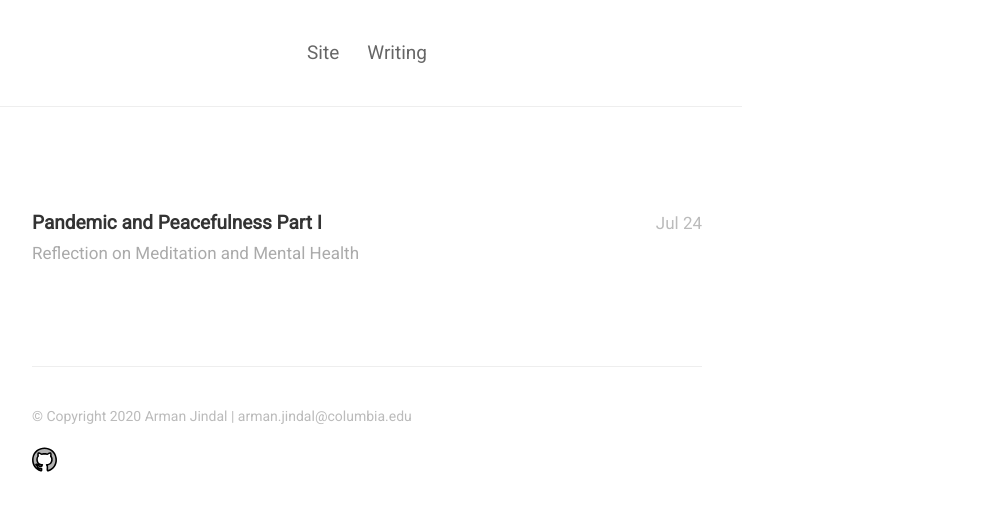
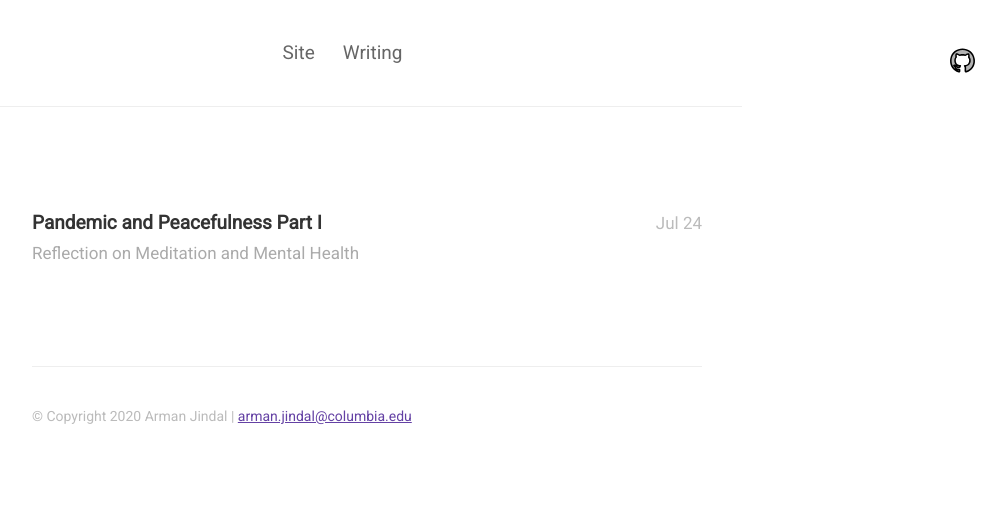
Before and after one commit to armanjindal/armanjindal.github.io, a Jekyll site: the page built from index.html, in a window 1280 px wide. Shown: the top 511 px of the page, without its empty margins (273-1279 px from the left). Built offline with Jekyll 4.4.1, drawn with Linux system fonts in a browser that asks for light colours; nearby versions of some CDN libraries; the list of posts is cut into pages by our own code.

Commit message:
css styling changes

```diff
--- a/_includes/footer.html
+++ b/_includes/footer.html
@@ -1,6 +1,3 @@
 <footer id="footer">
-    <p class="small">© Copyright {{ site.time | date: '%Y' }} {{ site.author }} | arman.jindal@columbia.edu</p>
-    <a href="https://github.com/armanjindal">
-        <img src="../assets/images/giticon.svg" width="25px" height="25px">
-    </a>
+    <p class="small">© Copyright {{ site.time | date: '%Y' }} {{ site.author }} | <a href="mailto:arman.jindal@columbia.edu">arman.jindal@columbia.edu</a></p>
 </footer>
--- a/_includes/navigation.html
+++ b/_includes/navigation.html
@@ -4,4 +4,7 @@
     <!-- <a href="{{ "/" | relative_url  }}reading">Reading </a>
     <a href="{{ "/" | relative_url  }}notes"> Notes </a> -->
     <!-- <a class="cta" href="{{ "/" | relative_url  }}feed.xml">Subscribe</a> -->
+    <a class=git-nav-icon href=https://github.com/armanjindal>
+        <img src="https://armanjindal.github.io/assets/images/giticon.svg" width="25px" height="25px">
+    </a>
 </nav>
--- a/_layouts/post.html
+++ b/_layouts/post.html
@@ -12,7 +12,7 @@ archive: true
         {{content}}
     </section>
 </article>
-<footer id="post-meta" class="clearfix">
+<!-- <footer id="post-meta" class="clearfix">
         <div>
             <span class="dark">{{ site.author }}</span>
             <span>{{ site.description }}</span>
@@ -22,7 +22,7 @@ archive: true
     <section id="sharing">
         {% include share.html %}
     </section>
-</footer>
+</footer> -->
 
 <!-- Disqus comments -->
 {% if site.disqus %}
@@ -43,3 +43,5 @@ archive: true
         {% endfor %}
     </ul>
 {% endif %}
+
+{% include footer.html %}
--- a/assets/css/style.css
+++ b/assets/css/style.css
@@ -58,16 +58,14 @@ body {
 }
 
 h1 {
-	font-weight: 400;
-	letter-spacing: 0px;
-	font-size: 20px;
-	color: #222;
+    margin-bottom: 20px;
+    color: #6441A4;
+    font: 300 32px/1.4em "Roboto", Helvetica,Arial,sans-serif;
 }
 
 h2 {
-	font-family: 'Roboto', sans-serif;
-	font: 19px/1.3em;
-	color: rgba(30, 32, 37, 0.71);
+    font: 300 24px/1.5 "Roboto",Helvetica,Arial,sans-serif;
+    font-weight: 500;
 }
 
 .profile #wrapper {
@@ -108,9 +106,7 @@ h2 {
 	  font-style: normal;
 
 }
-.post-subtitle{
-	font-stretch: condensed;
-}
+
 nav.main-nav {
 	padding: 40px 20px 0;
 	/*max-width: 600px;*/
@@ -142,7 +138,9 @@ nav.main-nav a.cta {
 	color: #fff;
 	margin-left: 12px;
 }
-
+.git-nav-icon{
+    float: right;
+}
 #wrapper {
   max-width:750px;
   margin: 0 auto;
@@ -181,6 +179,7 @@ p a {
 
 .footnote{
     vertical-align: super;
+    font-size: 12px;
 }
 
 /*Transitions*/
@@ -195,7 +194,7 @@ a,
 }
 
 ul 	{ margin:0; padding:0; }
-li	{ list-style-type:circle; }
+li	{ }
 
 /* Line Height */
 #post-body, p { line-height:1.7; color: black;}
@@ -247,14 +246,16 @@ em, i { font-style: italic; }
 
 .post h2 {
 	margin-bottom: 40px;
-	  font: 300 24px/1.5 "Roboto",Helvetica,Arial,sans-serif;
+    font: 300 24px/1.5 "Roboto",Helvetica,Arial,sans-serif;
+    text-align: center;
+    font-weight: 500;
 }
 
 
 .post h2.headline {
 	/*font: italic 22px/1.3em Georgia,serif;*/
 	font: normal 13px/1.5em "Roboto",Helvetica,Arial,sans-serif;
-	margin: -5px 0 40px 0;
+	margin: -5px 0 20px 0;
 	color: #b2b9be;
 	  font-size: 13px;
 	  text-transform: uppercase;
@@ -441,7 +442,8 @@ Post List
 #footer {
 	box-shadow: inset 0 1px 0 #eee;
 	padding: 40px 0 0 0;
-	margin-top: 100px;
+    margin-top: 100px;
+    margin-bottom: 50px;
 }
 
 /* Post Page */
```
Also changed, not shown: _posts/2020-07-24-pandemic-and-peacefulness-part-1.markdown (+13 -16 lines), about.md (+1 -1 lines), 4 other files.
